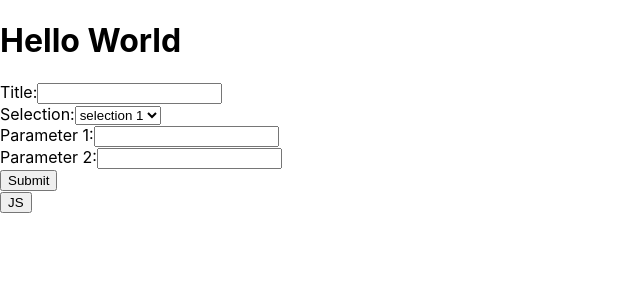
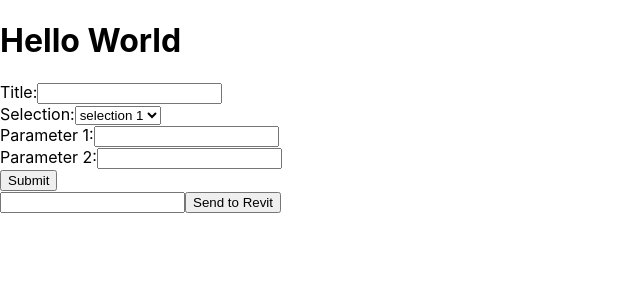
Before and after one commit to joaojesus81/test-react, a React (Create React App) app: page / in a window 1280 px wide. Shown: the top 300 px of the page, without its empty margins (0-640 px from the left). Built offline with nearby package versions, Linux system fonts and the light colour scheme.

Commit message:
changed the send to revit command

```diff
--- a/src/components/Form.jsx
+++ b/src/components/Form.jsx
@@ -1,5 +1,5 @@
 import React, { Component } from "react";
-import {sendSomething} from './cefsharp'
+import { receiveFromRevit } from "./cefsharp";
 
 class Form extends Component {
   state = {
@@ -23,7 +23,7 @@ class Form extends Component {
     event.preventDefault();
     // const { title, selection, parameter1, parameter2 } = this.state;
     // console.log(JSON.stringify(this.state));
-    sendSomething(JSON.stringify(this.state))
+    receiveFromRevit(JSON.stringify(this.state));
     // alert(
     //   `Title: ${title},\nSelection: ${selection},\nParameter 1: ${parameter1},\nParameter 2: ${parameter2}`
     // );
--- a/src/components/Spaces.jsx
+++ b/src/components/Spaces.jsx
@@ -1,37 +1,31 @@
-import React, { Component } from 'react';
-import {getSomething} from './cefsharp'
+import React, { Component } from "react";
+import { sendToRevit } from "./cefsharp";
 
 class Spaces extends Component {
   state = {
-        msg: ''
-    }
-    asyncSpaces = () => {
-        const result = getSomething();
+    msg: "",
+  };
+  submitPost = (submitEvent) => {
+    submitEvent.preventDefault();
+    sendToRevit(this.state.msg);
+  };
 
-        window.alert(result);
-        // console.log(result);
-        this.setState({msg: result});
-        /* let result = getSomething();
-        if(typeof result === 'string'){
-            this.setStage({msg: result})
-        } else {
-            this.setStage({msg: (typeof result)})
-        } */
-
-        // if(window.boundAsync){
-        //     window.boundAsync.space().then(function (res) {
-        //         this.setState({ msg: res });
-        //     })
-        // } else {
-        //     console.log('no boundasync found')
-        // }
-
-    }
+  updateInput = (changeEvent) => {
+    const { id, value } = changeEvent.target;
+    this.setState({ [id]: value });
+  };
   render() {
     return (
       <div>
-                <button onClick={this.asyncSpaces}>JS</button>
-                <p>{this.state.msg}</p>
+        <form onSubmit={this.submitPost}>
+          <input
+            type="text"
+            id="msg"
+            value={this.state.msg}
+            onChange={this.updateInput}
+          />
+          <button>Send to Revit</button>
+        </form>
       </div>
     );
   }
--- a/src/components/cefsharp.js
+++ b/src/components/cefsharp.js
@@ -3,8 +3,16 @@
 // cefsharp commands but they will be correctly interpreted by .NET
 
 /* eslint-disable */
-export function sendSomething(msg) {
-    CefSharp.PostMessage(msg)
+/* export function sendSomething(msg) {
+  CefSharp.PostMessage(msg);
+} */
+
+export function sendToRevit(msg) {
+  try {
+    dotNetInterface.sendTextToRevit(msg);
+  } catch (error) {
+    console.log(error);
+  }
 }
 
 //export function getSomething(msg) {
@@ -15,11 +23,15 @@ export function sendSomething(msg) {
 //    })
 //}
 
-export async function getSomething() {
-    await CefSharp.BindObjectAsync("boundAsync", "bound");
+/* export async function getSomething() {
+  await CefSharp.BindObjectAsync("boundAsync", "bound");
 
-    boundAsync.space('CefSharp').then((result) => {
-        console.log(result)
-        asyncCallback();
-    })
+  boundAsync.space("CefSharp").then((result) => {
+    console.log(result);
+    asyncCallback();
+  });
+} */
+
+export function receiveFromRevit(msg) {
+  document.getElementById("tbReceivedFromRevit").value = msg;
 }
```
Lines whose indentation alone changed are shown as unchanged.
